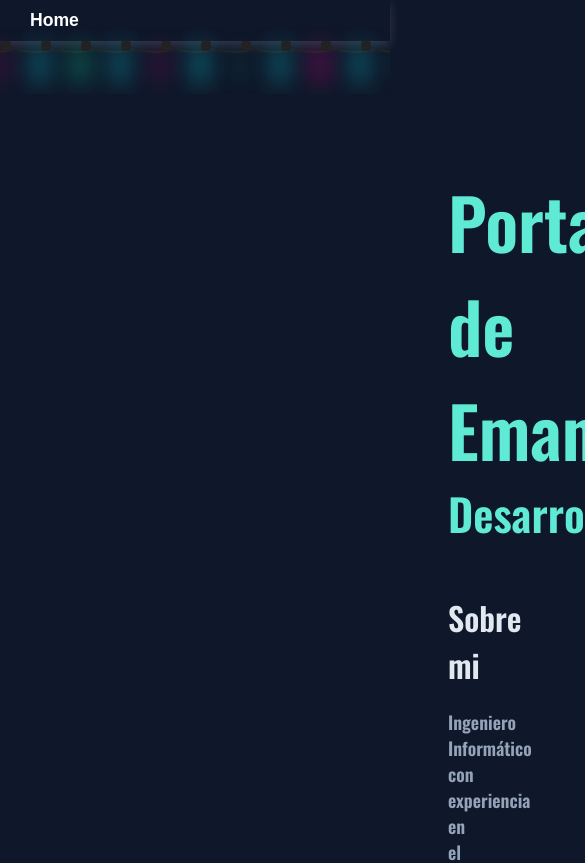
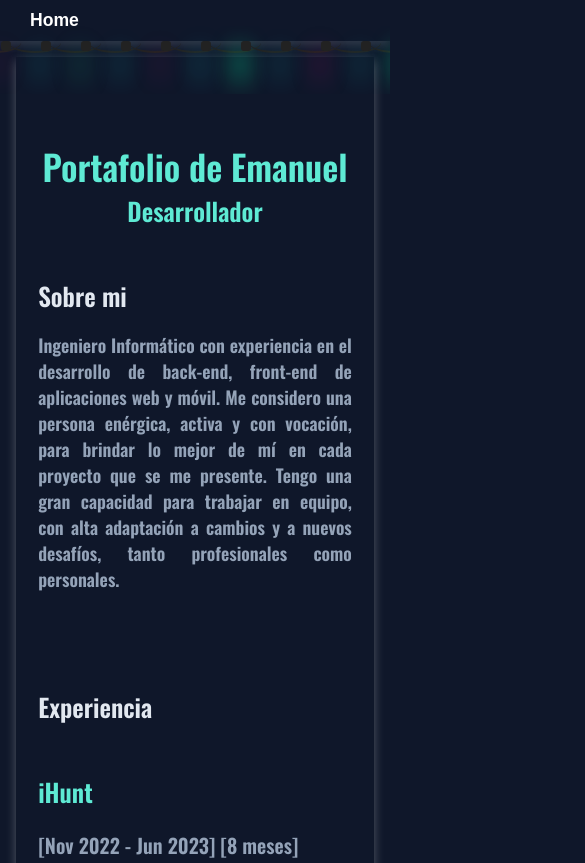
Before and after one commit to Madnolito/BJE-ReactApp, a React (Create React App) app: page /BJE-ReactApp/manu in a window 390 px wide. Shown: the top 863 px of the page, 585 px wide, since content can reach past the window. Built offline with nearby package versions, Linux system fonts and the light colour scheme.

Commit message:
Responsive Index y Manu

```diff
--- a/src/App.css
+++ b/src/App.css
@@ -1,3 +1,4 @@
+/* Modificaciones específicas para pantallas pequeñas */
 .Container {
   height: 100vh;
 }
--- a/src/pages/home/home.css
+++ b/src/pages/home/home.css
@@ -1,3 +1,25 @@
+@media only screen and (max-width: 600px) {
+  .home-container {
+    margin: 0 !important;
+  }
+  .home-container h1{
+    margin-top: 5rem !important;
+  }
+  .cartas-home {
+    margin-left: 3px !important;
+    margin-right: 3px !important;
+    flex-direction: column;
+  }
+  .carta{
+    margin-bottom: 3rem !important;
+  }
+  .carta h2{
+    font-size: 20px;
+  }
+  .carta-img{
+    height: 250px !important;
+  }
+}
 .home-container {
     margin-left: 10rem;
     margin-right: 10rem;
--- a/src/pages/manu/manu.css
+++ b/src/pages/manu/manu.css
@@ -10,6 +10,58 @@ body {
     padding-bottom: 10rem;
     margin-bottom: 3rem;
 }
+
+/* Modificaciones específicas para pantallas pequeñas */
+@media only screen and (max-width: 600px) {
+    .manu-container {
+      padding: 3px;
+      margin: 1rem;
+
+    }
+    .manu-title{
+        font-size: 35px !important;
+        text-align: center;
+        margin-top: 5rem !important;
+    }
+    .manu-container h2{
+        font-size: 25px;
+        text-align: center;
+    }
+    .about-me, .experience, .job-duty {
+        font-size: 25px;
+    }
+    .business-name{
+        font-size: 25px;
+    }
+
+    .info-container{
+        margin: 1.2rem !important;
+    }
+
+    .job-time{
+        font-size: 20px !important;
+    }
+  }
+
+/* Modificaciones específicas para iPads */
+@media only screen and (min-width: 768px) and (max-width: 1024px) {
+    .manu-container {
+      padding: 3px;
+      margin: 1rem;
+    }
+    .manu-title {
+        font-size: 60px !important;
+        margin-top: 4rem !important;
+        text-align: center;
+    }
+    .manu-subtitle{
+        font-size: 20px;
+        text-align: center;
+    }
+    .info-container{
+        margin: 2rem !important;
+    }
+  }
 
 .manu-container h1, h2, h3, h4, p, span, strong {
     font-family: 'Oswald';
```
